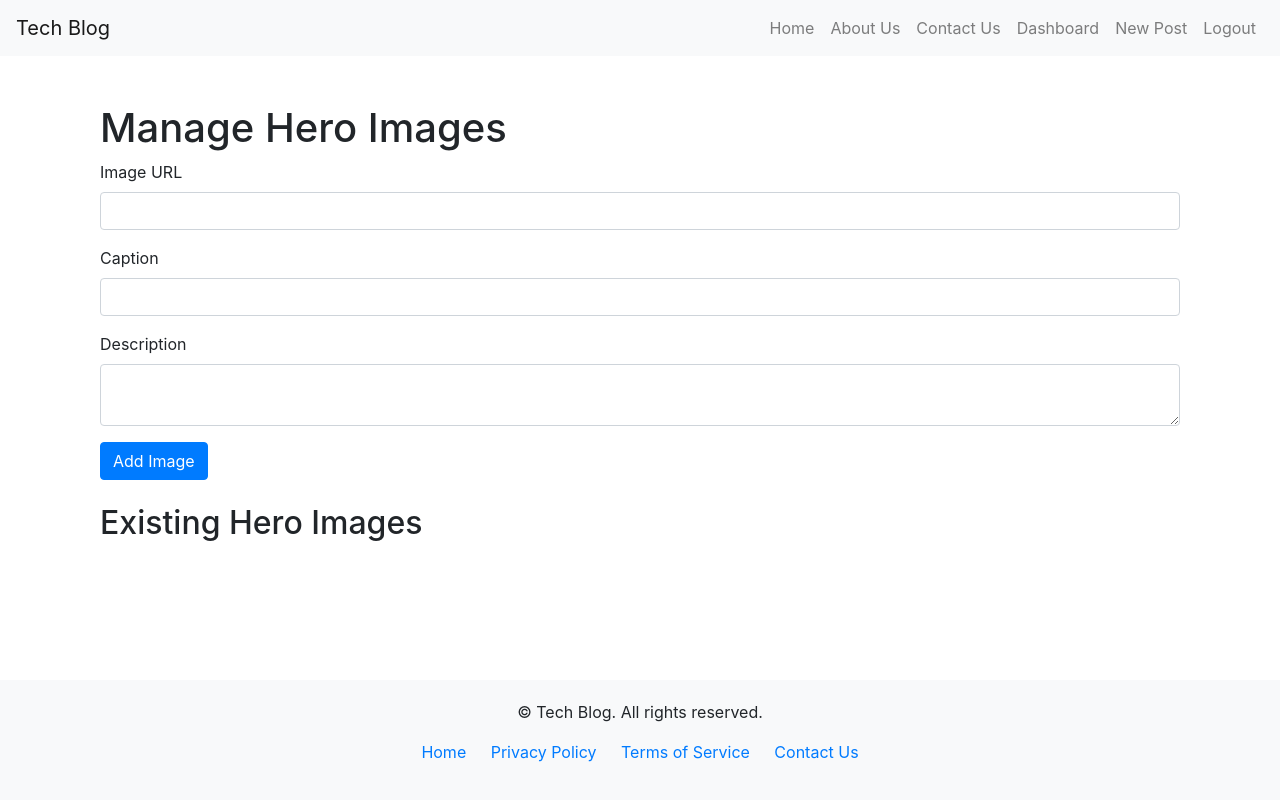
After one commit to muhindi-brian/Tech-Blog, a Flask app: page /manage_hero in a window 1280 px wide. The commit adds this page. Run offline with Flask 3, Linux system fonts and the light colour scheme; the visitor is signed in with stand-in values (Sample User, id 1); data that the repository does not hold is empty; some libraries are stand-ins or nearby versions.

Commit message:
Add Hero section and manage_hero feature

```diff
--- a/app/routes.py
+++ b/app/routes.py
@@ -1,7 +1,7 @@
 from flask import render_template, url_for, flash, redirect, request
 from app import app, mysql
 from flask_wtf import FlaskForm
-from wtforms import StringField, PasswordField, SubmitField, TextAreaField, FileField
+from wtforms import StringField, PasswordField, SubmitField, TextAreaField, FileField, SelectField
 from wtforms.validators import DataRequired, Email, EqualTo
 from flask_login import LoginManager, UserMixin, login_user, current_user, logout_user, login_required
 import re
@@ -9,7 +9,6 @@ import os
 from werkzeug.utils import secure_filename
 
 # Configuration
-# UPLOAD_FOLDER = 'static/uploads'
 UPLOAD_FOLDER = os.path.join(app.root_path, 'static', 'uploads')
 ALLOWED_EXTENSIONS = {'jpg', 'jpeg', 'png', 'gif'}
 
@@ -51,6 +50,7 @@ class PostForm(FlaskForm):
     title = StringField('Title', validators=[DataRequired()])
     content = TextAreaField('Content', validators=[DataRequired()])
     image = FileField('Image')
+    status = SelectField('Status', choices=[('published', 'Published'), ('draft', 'Draft'), ('archived', 'Archived')], default='draft')
     submit = SubmitField('Post')
 
 class ContactForm(FlaskForm):
@@ -67,12 +67,28 @@ def generate_slug(title):
 
 @app.route('/')
 def index():
-    """Render the index page with posts."""
+    """Render the index page with posts and hero images."""
     cursor = mysql.connection.cursor()
-    cursor.execute('SELECT * FROM posts ORDER BY created_at DESC')
+
+    # Fetch posts
+    cursor.execute('SELECT id, title, content, created_at, slug FROM posts ORDER BY created_at DESC')
     posts = cursor.fetchall()
+
+    # Fetch hero images
+    cursor.execute('SELECT * FROM hero_images')
+    hero_images = cursor.fetchall()
+
     cursor.close()
-    return render_template('index.html', posts=posts)
+    return render_template('index.html', posts=posts, hero_images=hero_images)
+
+# @app.route('/')
+# def index():
+#     """Render the index page with posts."""
+#     cursor = mysql.connection.cursor()
+#     cursor.execute('SELECT * FROM posts ORDER BY created_at DESC')
+#     posts = cursor.fetchall()
+#     cursor.close()
+#     return render_template('index.html', posts=posts)
 
 @app.route('/about')
 def about():
@@ -141,6 +157,32 @@ def dashboard():
     """Render the dashboard page."""
     return render_template('dashboard.html')
 
+@app.route('/manage_posts', methods=['GET'])
+@login_required
+def manage_posts():
+    """Render the post management page."""
+    search_query = request.args.get('search', '')
+    status_filter = request.args.get('status', '')
+
+    query = 'SELECT * FROM posts WHERE 1=1'
+    params = []
+
+    if search_query:
+        query += ' AND title LIKE %s'
+        params.append(f'%{search_query}%')
+
+    if status_filter:
+        query += ' AND status = %s'
+        params.append(status_filter)
+
+    query += ' ORDER BY created_at DESC'
+
+    cursor = mysql.connection.cursor()
+    cursor.execute(query, tuple(params))
+    posts = cursor.fetchall()
+    cursor.close()
+    return render_template('manage_posts.html', posts=posts)
+
 @app.route('/new_post', methods=['GET', 'POST'])
 @login_required
 def new_post():
@@ -158,14 +200,12 @@ def new_post():
                 uploads_dir = os.path.join(app.root_path, UPLOAD_FOLDER)
                 os.makedirs(uploads_dir, exist_ok=True)  # Ensure directory exists
                 file_path = os.path.join(uploads_dir, filename)
-                print(f"Saving file to: {file_path}")
                 file.save(file_path)
                 image_url = url_for('static', filename=f'uploads/{filename}')
-                print(f"Saving file to: {file_path}")
 
         cursor = mysql.connection.cursor()
-        cursor.execute('INSERT INTO posts (title, content, slug, author_id, image_url) VALUES (%s, %s, %s, %s, %s)',
-                       (form.title.data, form.content.data, slug, current_user.id, image_url))
+        cursor.execute('INSERT INTO posts (title, content, slug, author_id, image_url, status) VALUES (%s, %s, %s, %s, %s, %s)',
+                       (form.title.data, form.content.data, slug, current_user.id, image_url, form.status.data))
         mysql.connection.commit()
         cursor.close()
         flash('Post created successfully', 'success')
@@ -185,7 +225,7 @@ def edit_post(slug):
         flash('Post not found or you do not have permission to edit it.', 'danger')
         return redirect(url_for('index'))
 
-    form = PostForm(data={'title': post[1], 'content': post[2]})
+    form = PostForm(data={'title': post[1], 'content': post[2], 'status': post[5]})
     if form.validate_on_submit():
         new_slug = generate_slug(form.title.data)
         image_url = post[4]  # Keep existing image URL
@@ -198,14 +238,12 @@ def edit_post(slug):
                 uploads_dir = os.path.join(app.root_path, UPLOAD_FOLDER)
                 os.makedirs(uploads_dir, exist_ok=True)  # Ensure directory exists
                 file_path = os.path.join(uploads_dir, filename)
-                print(f"Saving file to: {file_path}")
                 file.save(file_path)
                 image_url = url_for('static', filename=f'uploads/{filename}')
-                print(f"Saving file to: {file_path}")
 
         cursor = mysql.connection.cursor()
-        cursor.execute('UPDATE posts SET title = %s, content = %s, slug = %s, image_url = %s WHERE id = %s',
-                       (form.title.data, form.content.data, new_slug, image_url, post[0]))
+        cursor.execute('UPDATE posts SET title = %s, content = %s, slug = %s, image_url = %s, status = %s WHERE id = %s',
+                       (form.title.data, form.content.data, new_slug, image_url, form.status.data, post[0]))
         mysql.connection.commit()
         cursor.close()
         flash('Post updated successfully', 'success')
@@ -224,6 +262,32 @@ def delete_post(slug):
     flash('Post deleted successfully', 'success')
     return redirect(url_for('index'))
 
+@app.route('/manage_hero', methods=['GET', 'POST'])
+@login_required
+def manage_hero():
+    """Manage hero images."""
+    if request.method == 'POST':
+        # Handle form submission to add/update hero images
+        image_url = request.form['image_url']
+        caption = request.form['caption']
+        description = request.form['description']
+
+        cursor = mysql.connection.cursor()
+        cursor.execute('INSERT INTO hero_images (image_url, caption, description) VALUES (%s, %s, %s)', (image_url, caption, description))
+        mysql.connection.commit()
+        cursor.close()
+        flash('Hero image added successfully!', 'success')
+        return redirect(url_for('manage_hero'))
+
+    cursor = mysql.connection.cursor()
+    cursor.execute('SELECT * FROM hero_images')
+    hero_images = cursor.fetchall()
+    cursor.close()
+
+    return render_template('manage_hero.html', hero_images=hero_images)
+
+
+
 @app.route('/logout')
 def logout():
     """Handle user logout."""
--- a/app/templates/base.html
+++ b/app/templates/base.html
@@ -1,3 +1,4 @@
+<!-- base.html -->
 <!DOCTYPE html>
 <html lang="en">
 <head>
--- a/app/templates/index.html
+++ b/app/templates/index.html
@@ -1,6 +1,9 @@
 {% extends "base.html" %}
 
 {% block content %}
+<!-- Import Hero Section -->
+{% include 'hero.html' %}
+
 <div class="jumbotron text-center">
     <h1 class="display-4">Welcome to Tech Blog</h1>
     <p class="lead">A place to share your tech knowledge and insights</p>
--- /dev/null
+++ b/app/templates/manage_hero.html
@@ -0,0 +1,35 @@
+{% extends "base.html" %}
+
+{% block content %}
+<div class="container mt-4">
+    <h1>Manage Hero Images</h1>
+
+    <!-- Form to add new hero image -->
+    <form method="POST">
+        <div class="form-group">
+            <label for="image_url">Image URL</label>
+            <input type="text" class="form-control" id="image_url" name="image_url" required>
+        </div>
+        <div class="form-group">
+            <label for="caption">Caption</label>
+            <input type="text" class="form-control" id="caption" name="caption">
+        </div>
+        <div class="form-group">
+            <label for="description">Description</label>
+            <textarea class="form-control" id="description" name="description"></textarea>
+        </div>
+        <button type="submit" class="btn btn-primary">Add Image</button>
+    </form>
+
+    <h2 class="mt-4">Existing Hero Images</h2>
+    <ul class="list-group">
+        {% for image in hero_images %}
+            <li class="list-group-item">
+                <img src="{{ image[1] }}" alt="Hero Image" style="width: 100%; max-width: 200px; border: 5px solid #ddd;">
+                <p><strong>Caption:</strong> {{ image[2] }}</p>
+                <p><strong>Description:</strong> {{ image[3] }}</p>
+            </li>
+        {% endfor %}
+    </ul>
+</div>
+{% endblock %}
--- a/database/tech_blog.sql
+++ b/database/tech_blog.sql
@@ -4,6 +4,7 @@ USE tech_blog;
 -- Drop the tables if they exist to avoid conflicts
 DROP TABLE IF EXISTS posts;
 DROP TABLE IF EXISTS users;
+DROP TABLE IF EXISTS pages;
 
 -- Create the users table
 CREATE TABLE users (
@@ -21,11 +22,21 @@ CREATE TABLE posts (
     author_id INT NOT NULL,
     slug VARCHAR(255) UNIQUE NOT NULL,
     image_url VARCHAR(255),
-    created_at TIMESTAMP DEFAULT CURRENT_TIMESTAMP
-    -- FOREIGN KEY (author_id) REFERENCES users(id)
+    created_at TIMESTAMP DEFAULT CURRENT_TIMESTAMP,
+    status ENUM('draft', 'published', 'archived') DEFAULT 'draft',
+    FOREIGN KEY (author_id) REFERENCES users(id) ON DELETE CASCADE
 );
 
+-- Create the pages table
 CREATE TABLE pages (
     slug VARCHAR(255) PRIMARY KEY,
     content TEXT
 );
+
+-- Create the hero_images table
+CREATE TABLE hero_images (
+    id INT AUTO_INCREMENT PRIMARY KEY,
+    url VARCHAR(255) NOT NULL,
+    title VARCHAR(255),
+    caption TEXT
+);
```
Also changed, not shown: app/static/css/styles.css (+18 -0 lines), app/templates/dashboard.html (+7 -3 lines), app/templates/dashboard11.html (added, +26 -0 lines), app/templates/hero.html (added, +27 -0 lines), app/templates/manage_posts.html (+19 -21 lines). Lines whose indentation alone changed are shown as unchanged.
